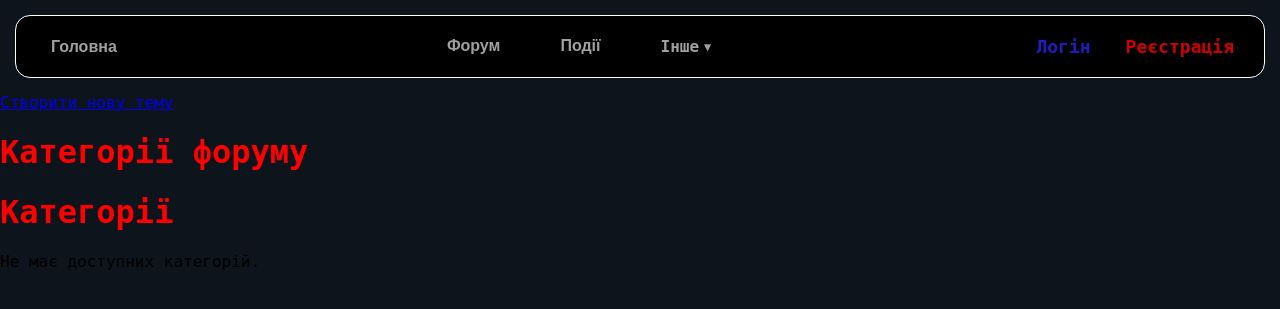
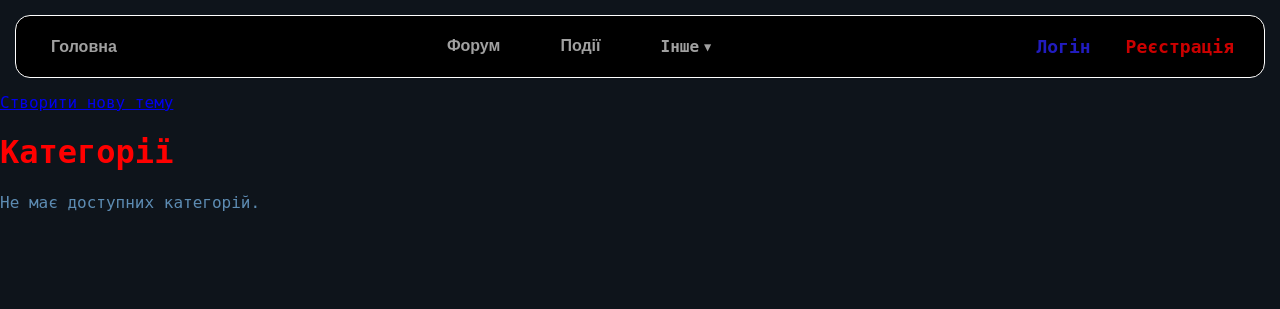
Before and after one commit to 13max11/portal_group, a Django app: page /forum/ in a window 1280 px wide. Shown: the top 309 px of the page. Run offline with Django 5.2, Linux system fonts and the light colour scheme; data that the repository does not hold is empty.

Commit message:
додав невеликі правки та зробив так щоб зареєстрований користувач не міг перебувати на сторінці регестрації

```diff
--- a/auth_sys/views.py
+++ b/auth_sys/views.py
@@ -16,6 +16,9 @@ class AuthPageView(TemplateView):
     template_name = 'auth_sys/auth_page.html'
 
 def registration(request):
+    if request.user.is_authenticated:
+        return redirect('index')
+
     if request.method == 'POST':
         form = CustomUserCreationForm(request.POST)
 
--- a/static/css/forum.css
+++ b/static/css/forum.css
@@ -1,3 +1,7 @@
 h1 {
     color: red;
 }
+
+p {
+    color: #5D8CB3;
+}
--- a/static/css/style.css
+++ b/static/css/style.css
@@ -2,6 +2,10 @@ body {
     margin: 0;
     font-family: "DejaVu Sans Mono", monospace;
     background-color: #0E141B;
+}
+
+p {
+    color: #5D8CB3;
 }
 
 .top-panel {
--- a/templates/forum_system/forum.html
+++ b/templates/forum_system/forum.html
@@ -50,8 +50,6 @@
 {% block content %}
 
 <a href="{% url 'create-topic' %}">Створити нову тему</a>
-<h1>Категорії форуму</h1>
-
 
 <h1>Категорії</h1>
 {% if categories %}
```
